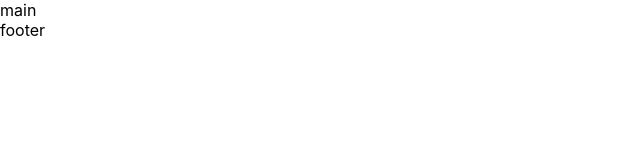
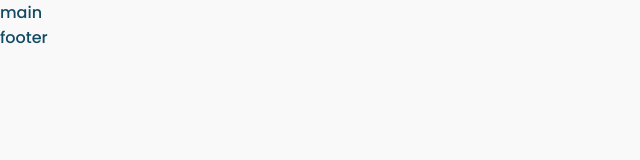
Before and after one commit to Mathew29/games4everyone, a Next.js app: page / in a window 1280 px wide. Shown: the top 160 px of the page, without its empty margins (0-640 px from the left). Built offline with nearby package versions, Linux system fonts and the light colour scheme.

Commit message:
create vars and add fonts

```diff
--- a/src/styles/globals.css
+++ b/src/styles/globals.css
@@ -1,9 +1,26 @@
+@import url('https://fonts.googleapis.com/css2?family=Poppins:wght@300;500;700&display=swap');
+
+:root {
+  --text-color: #124a63;
+  --text-secondary: #b3c5cd;
+
+  --primary-color: #21b6b7;
+
+  --background-color: #f9f9f9;
+  --background-color-light: #eef3f6;
+  --background-color-dark: white;
+
+  --font-family: "Poppins", sans-serif;
+  --box-shadow: 0px 2px 8px rgba(0, 0, 0, 0.05);
+}
+
 html,
 body {
   padding: 0;
   margin: 0;
-  font-family: -apple-system, BlinkMacSystemFont, Segoe UI, Roboto, Oxygen,
-    Ubuntu, Cantarell, Fira Sans, Droid Sans, Helvetica Neue, sans-serif;
+  font-family: var(--font-family);
+  background-color: var(--background-color);
+  color: var(--text-color);
 }
 
 a {
@@ -13,4 +30,6 @@ a {
 
 * {
   box-sizing: border-box;
+  color: inherit;
+  font: inherit;
 }
```
